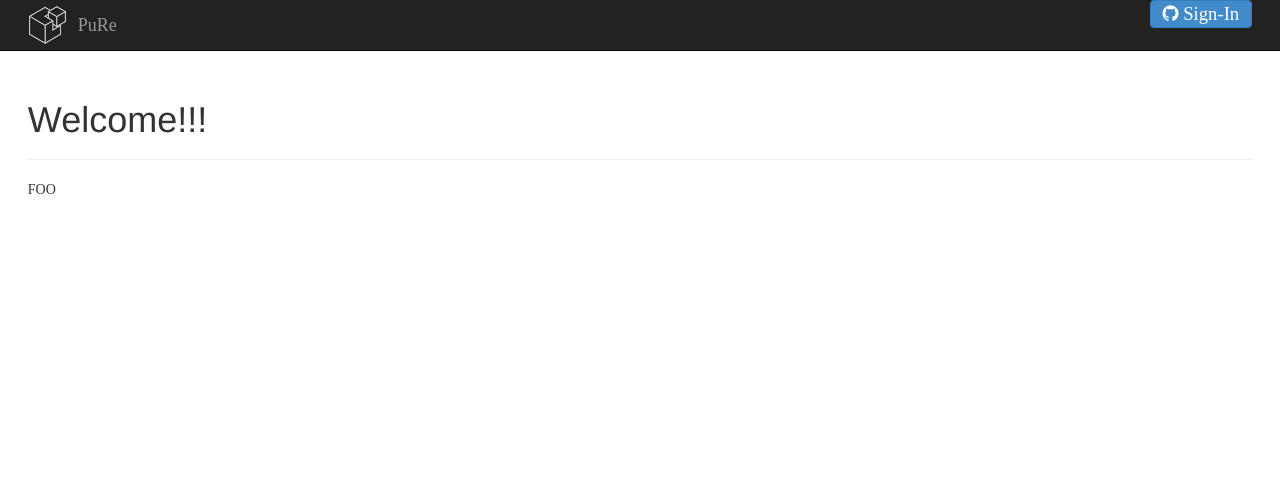
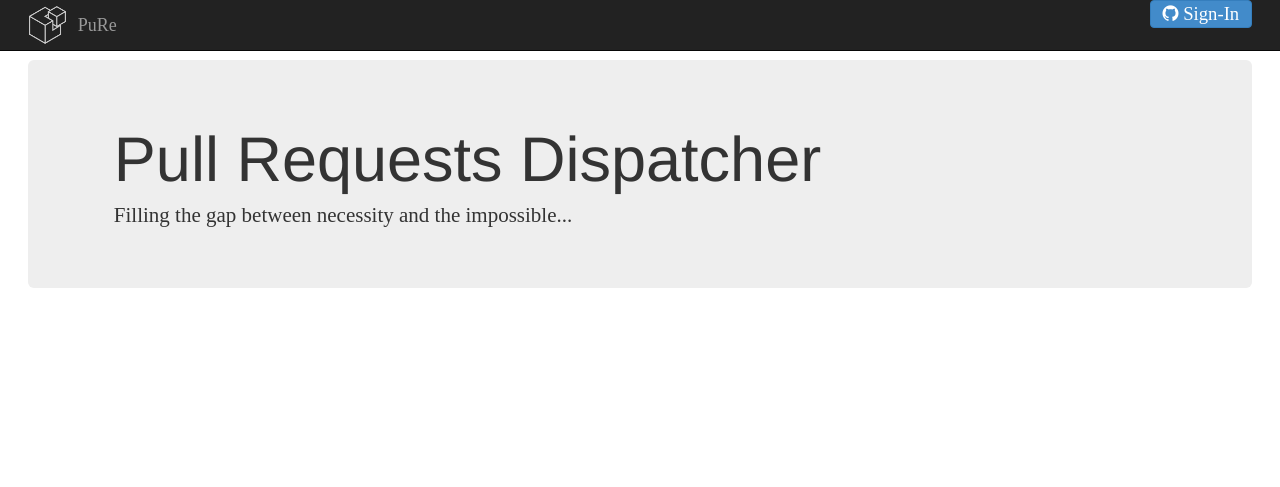
Before and after one commit to s0undt3ch/PuRe, a Python web app: template pure/templates/index.html in a window 1280 px wide. Shown: the top 487 px of the page. Run offline with Jinja, Linux system fonts and the light colour scheme; the template is opened without the code that fills it: most values are stand-ins (such as "Sample title", 1, 10 or a date in 2020); style sheets or scripts are compiled from the project's sources; some libraries are stand-ins or nearby versions; some web fonts are replaced.

Commit message:
A little message to the world!

```diff
--- a/pure/templates/index.html
+++ b/pure/templates/index.html
@@ -1,5 +1,12 @@
 {% extends "layout.html" %}
 
-{% block title %}Welcome!!!!!!!!{% endblock %}
+{% block title %}Pull Requests Dispatcher{% endblock %}
 
-{% block contents %}FOO{% endblock %}
+{% block contents %}
+<div class="jumbotron">
+  <div class="container">
+    <h1>Pull Requests Dispatcher</h1>
+    <p>Filling the gap between necessity and the impossible...</p>
+  </div>
+</div>
+{% endblock %}
--- a/pure/templates/layout.html
+++ b/pure/templates/layout.html
@@ -56,9 +56,11 @@
       <div class="container">
         {%- include '_flash_messages.html' -%}
 
+        {%- if self.h1_title() %}
         <div class="page-header">
-          <h1>{%- block h1_title %}Welcome!!!{% endblock -%}</h1>
+          <h1>{%- block h1_title %}{% endblock -%}</h1>
         </div>
+        {%- endif %}
 
         <div class="contents">
           {%- block contents %}{% endblock -%}
```
